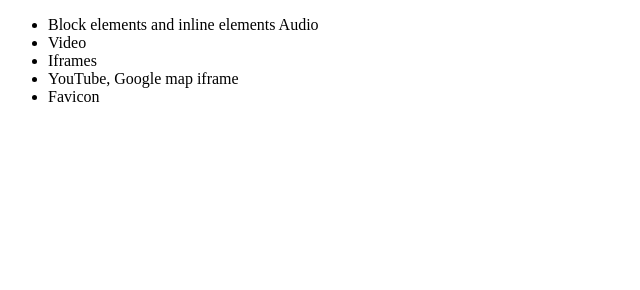
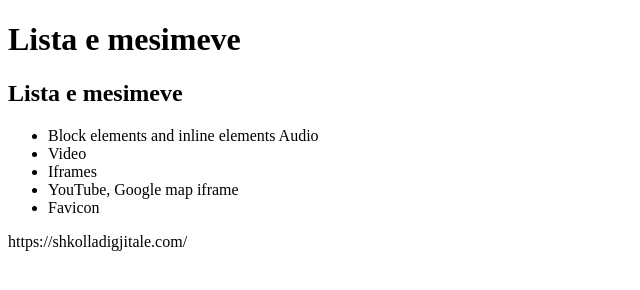
Before and after one commit to Ideal30/html-adv, a plain HTML site: page lesson 6/index.html in a window 1280 px wide. Shown: the whole page, without its empty margins (0-640 px from the left). Drawn offline with Linux system fonts and the light colour scheme.

Commit message:
fundi i msimit

```diff
--- a/lesson 6/index.html
+++ b/lesson 6/index.html
@@ -9,7 +9,8 @@
 
 </head>
 <body>
-
+	<h1>Lista e mesimeve</h1>
+	<h2>Lista e mesimeve</h2>
 	<ul>
 		<li>Block elements and inline elements Audio</li>
 		<li>Video</li>
@@ -18,7 +19,8 @@
 		<li>Favicon</li>
 	</ul>
 
-
+	<p>https://shkolladigjitale.com/</p>
+	<a href="https://shkolladigjitale.com/"></a>
 
 </body>
 </html>
```
